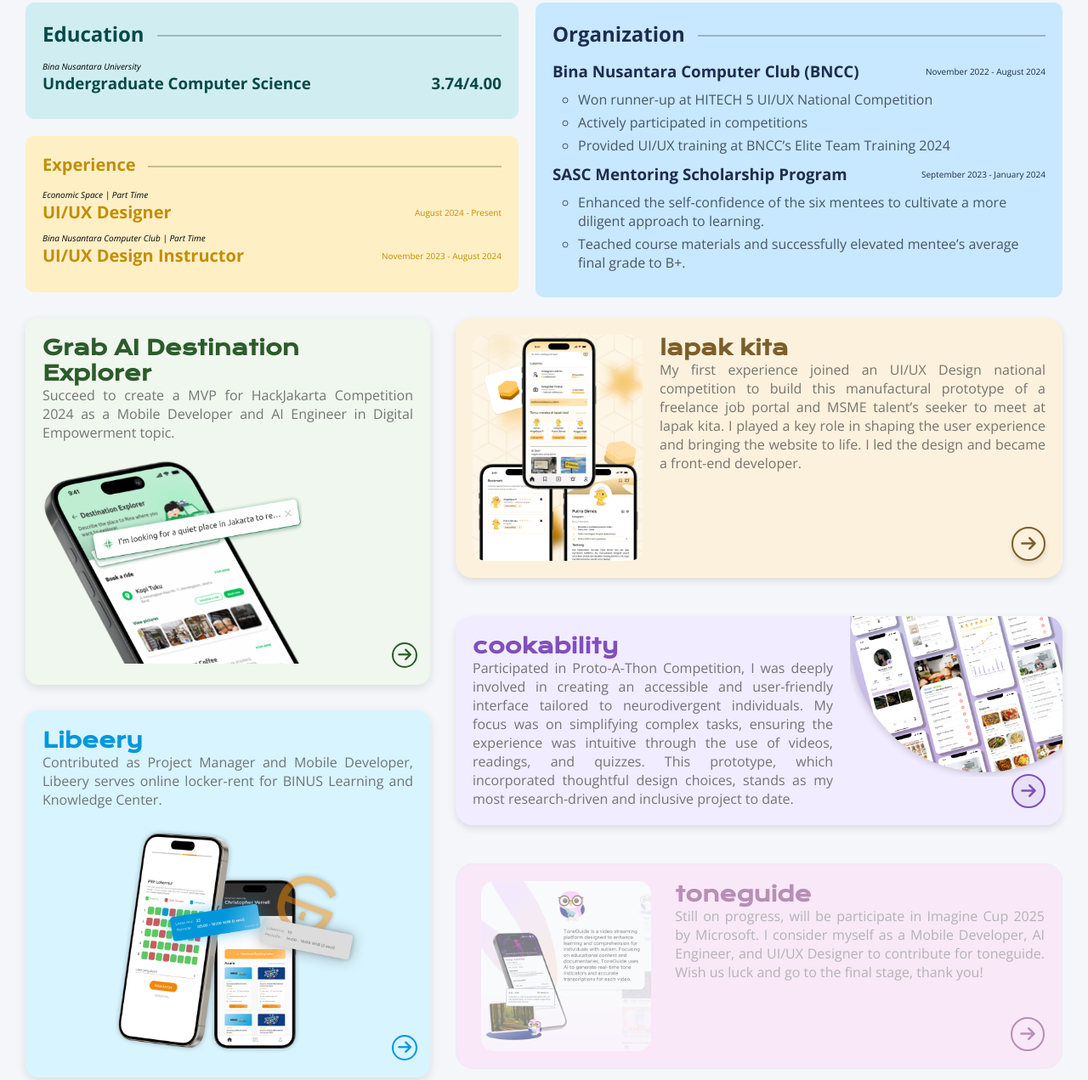
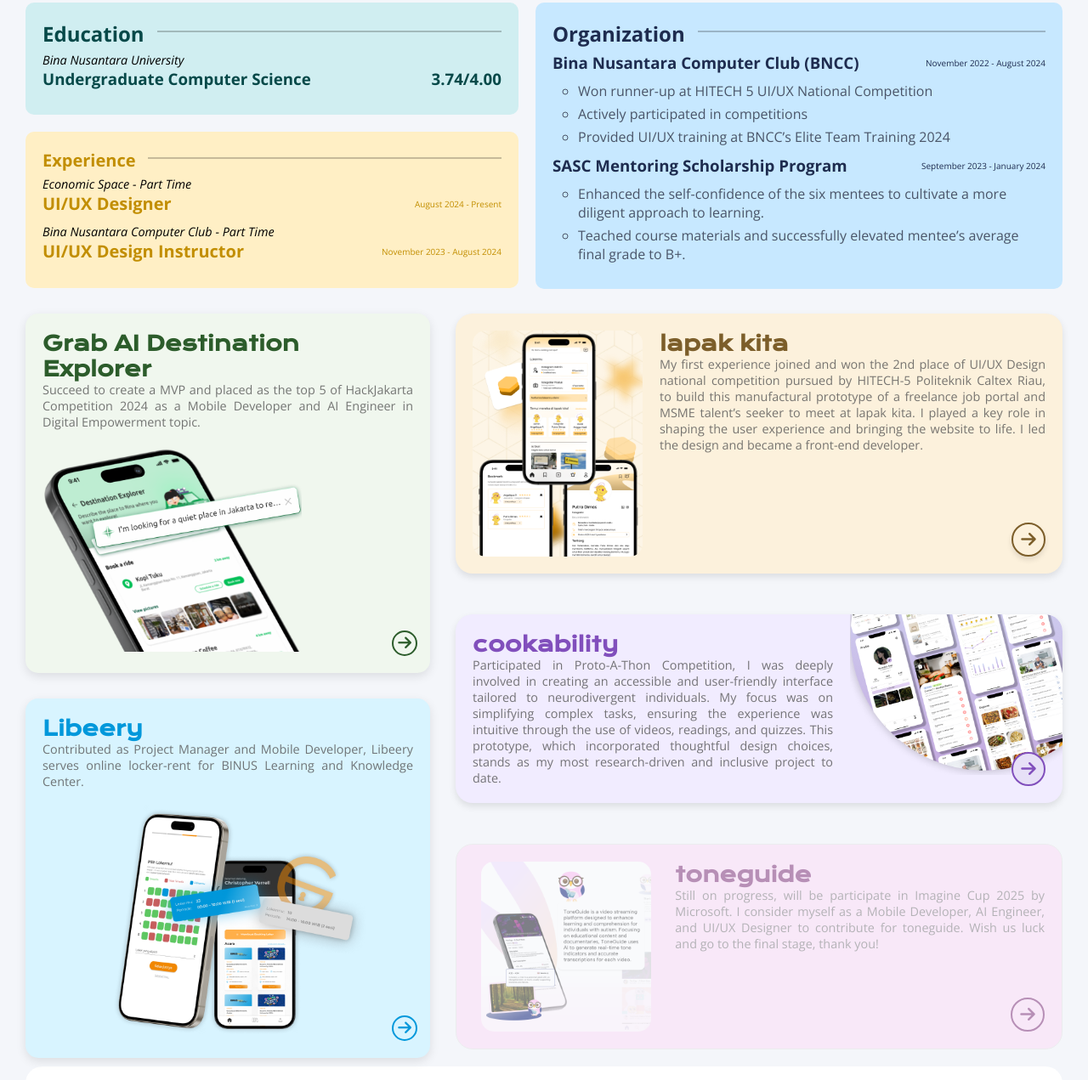
Before and after one commit to cverrell07/portfolio, a plain HTML site: page index.html in a window 1280 px wide. Shown: the part 422-1693 px from the top of the page at 85% size. Drawn offline with nearby package versions, Linux system fonts and the light colour scheme.

Commit message:
fix: responsiveness and some font-size

```diff
--- a/index.html
+++ b/index.html
@@ -77,14 +77,14 @@
                     <hr>
                 </div>
                 <div class="experience-item">
-                    <p>Economic Space | Part Time</p>
+                    <p>Economic Space - Part Time</p>
                     <div class="flex-row2">
                         <h3>UI/UX Designer</h3>
                         <p class="date">August 2024 - Present</p>
                     </div>
                 </div>
                 <div class="experience-item">
-                    <p>Bina Nusantara Computer Club | Part Time</p>
+                    <p>Bina Nusantara Computer Club - Part Time</p>
                     <div class="flex-row2">
                         <h3>UI/UX Design Instructor</h3>
                         <p class="date">November 2023 - August 2024</p>
@@ -127,7 +127,7 @@
             <div class="project-item left grab" data-project="grab">
                 <div class="project-content">
                     <h3>Grab AI Destination Explorer</h3>
-                    <p>Succeed to create a MVP for HackJakarta Competition 2024 as a Mobile Developer and AI Engineer in Digital Empowerment topic.</p>
+                    <p>Succeed to create a MVP and placed as the top 5 of HackJakarta Competition 2024 as a Mobile Developer and AI Engineer in Digital Empowerment topic.</p>
                     <div class="mockup-image">
                         <img src="./assets/grab-mockup.png" alt="Grab AI Destination Explorer Mockup">
                         <div class="arrow-icon">
@@ -157,7 +157,7 @@
                     </div>
                     <div class="project-description">
                         <h3>lapak kita</h3>
-                        <p>My first experience joined an UI/UX Design national competition to build this manufactural prototype of a freelance job portal and MSME talent’s seeker to meet at lapak kita. I played a key role in shaping the user experience and bringing the website to life. I led the design and became a front-end developer.</p>
+                        <p>My first experience joined and won the 2nd place of UI/UX Design national competition pursued by HITECH-5 Politeknik Caltex Riau, to build this manufactural prototype of a freelance job portal and MSME talent’s seeker to meet at lapak kita. I played a key role in shaping the user experience and bringing the website to life. I led the design and became a front-end developer.</p>
                     </div>
                     <div class="arrow-icon">
                         <i class="fa-solid fa-arrow-right"></i>
--- a/styles/index.css
+++ b/styles/index.css
@@ -206,7 +206,7 @@ html {
 }
 
 h2 {
-    margin-bottom: 15px;
+    margin-bottom: 5px;
     font-weight: bold;
 }
 
@@ -218,7 +218,7 @@ h2 {
 }
 
 .education-item p {
-    font-size: 10px;
+    font-size: 0.9rem;
     font-weight: lighter;
     font-style: italic;
 }
@@ -237,7 +237,7 @@ h2 {
 }
 
 .experience-item p{
-    font-size: 10px;
+    font-size: 0.9rem;
     font-weight: lighter;
     font-style: italic;
 }
@@ -369,7 +369,7 @@ h2 {
 .project-item.left.grab p {
     font-family: 'Open Sans', sans-serif;
     text-align: justify;
-    font-size: 16px;
+    font-size: 0.9rem;
     color: #555;
     margin-bottom: 15px;
     opacity: 80%;
@@ -427,7 +427,7 @@ h2 {
 .project-item.left.libeery p {
     font-family: 'Open Sans', sans-serif;
     text-align: justify;
-    font-size: 16px;
+    font-size: 0.9rem;
     color: #555;
     margin-bottom: 15px;
     opacity: 80%;
@@ -507,7 +507,7 @@ h2 {
 
 .project-item.right.lapak-kita .project-description p {
     font-family: 'Open Sans', sans-serif;
-    font-size: 16px;
+    font-size: 0.9rem;
     color: #555;
     opacity: 80%;
 }
@@ -556,7 +556,7 @@ h2 {
 
 .project-item.right.cookability .project-description p {
     font-family: 'Open Sans', sans-serif;
-    font-size: 16px;
+    font-size: 0.9rem;
     color: #555;
     opacity: 80%;
 }
@@ -644,7 +644,7 @@ h2 {
 
 .project-coming-soon .project-description p {
     font-family: 'Open Sans', sans-serif;
-    font-size: 16px;
+    font-size: 0.9rem;
     color: #555;
     opacity: 80%;
 }
```
